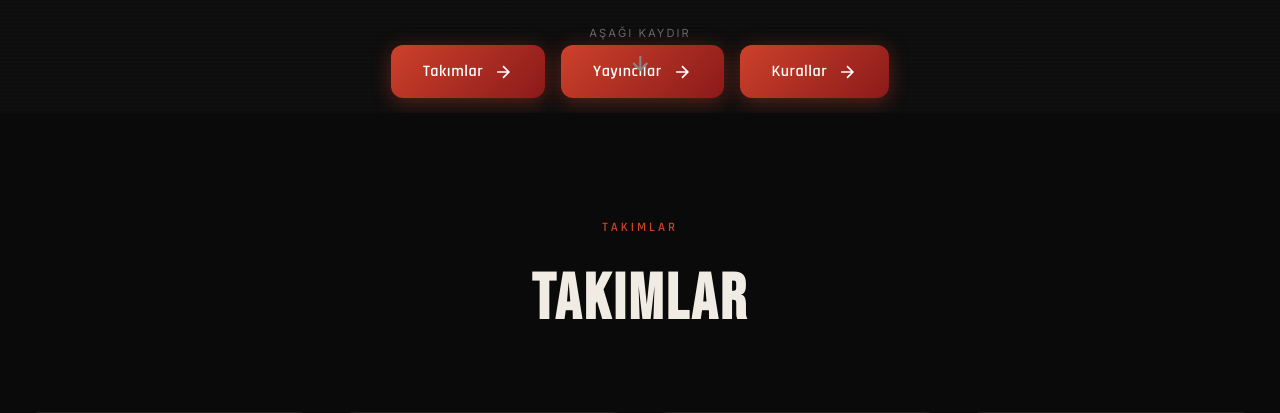
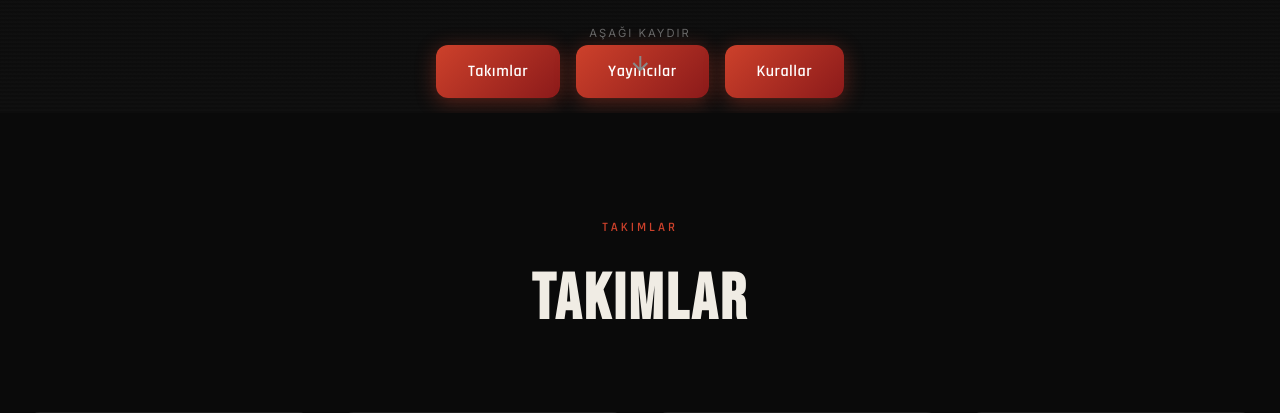
Before and after one commit to DevM-0/kngl-rust-website, a website: page index.html in a window 1280 px wide. Shown: the part 687-1100 px from the top of the page. Drawn offline with Linux system fonts and the light colour scheme; no server answers.

Commit message:
Update index.html

```diff
--- a/index.html
+++ b/index.html
@@ -92,23 +92,14 @@
                 </div>
             </div>
             <div class="hero-actions" style="display: flex; gap: 16px; justify-content: center; flex-wrap: wrap;">
-                <a href="#takimlar" class="btn btn-primary">
+                <a href="#takimlar" class="btn btn-primary" style="justify-content: center;">
                     <span>Takımlar</span>
-                    <svg width="20" height="20" viewBox="0 0 24 24" fill="none" stroke="currentColor" stroke-width="2">
-                        <path d="M5 12h14M12 5l7 7-7 7"/>
-                    </svg>
                 </a>
-                <a href="#yayincilar" class="btn btn-primary">
+                <a href="#yayincilar" class="btn btn-primary" style="justify-content: center;">
                     <span>Yayıncılar</span>
-                    <svg width="20" height="20" viewBox="0 0 24 24" fill="none" stroke="currentColor" stroke-width="2">
-                        <path d="M5 12h14M12 5l7 7-7 7"/>
-                    </svg>
                 </a>
-                <a href="#kurallar" class="btn btn-primary">
+                <a href="#kurallar" class="btn btn-primary" style="justify-content: center;">
                     <span>Kurallar</span>
-                    <svg width="20" height="20" viewBox="0 0 24 24" fill="none" stroke="currentColor" stroke-width="2">
-                        <path d="M5 12h14M12 5l7 7-7 7"/>
-                    </svg>
                 </a>
             </div>
         </div>
```
